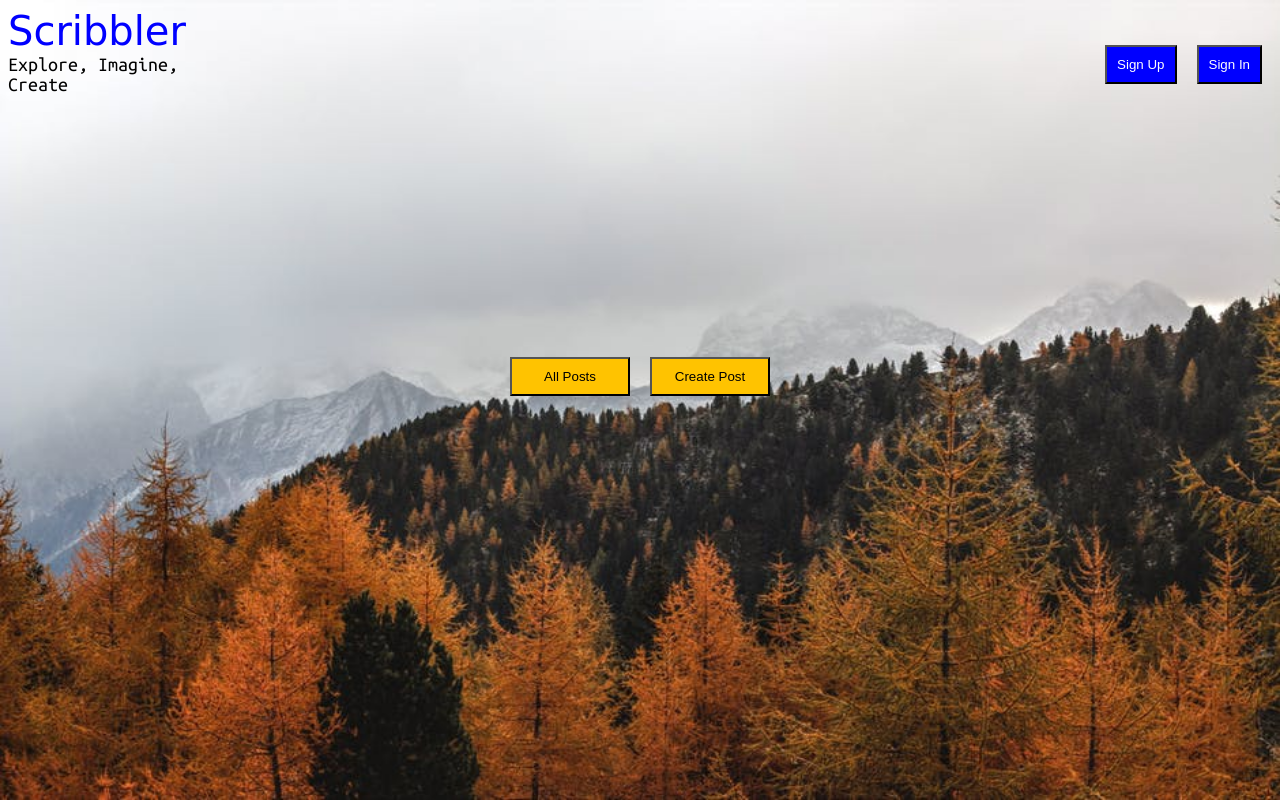
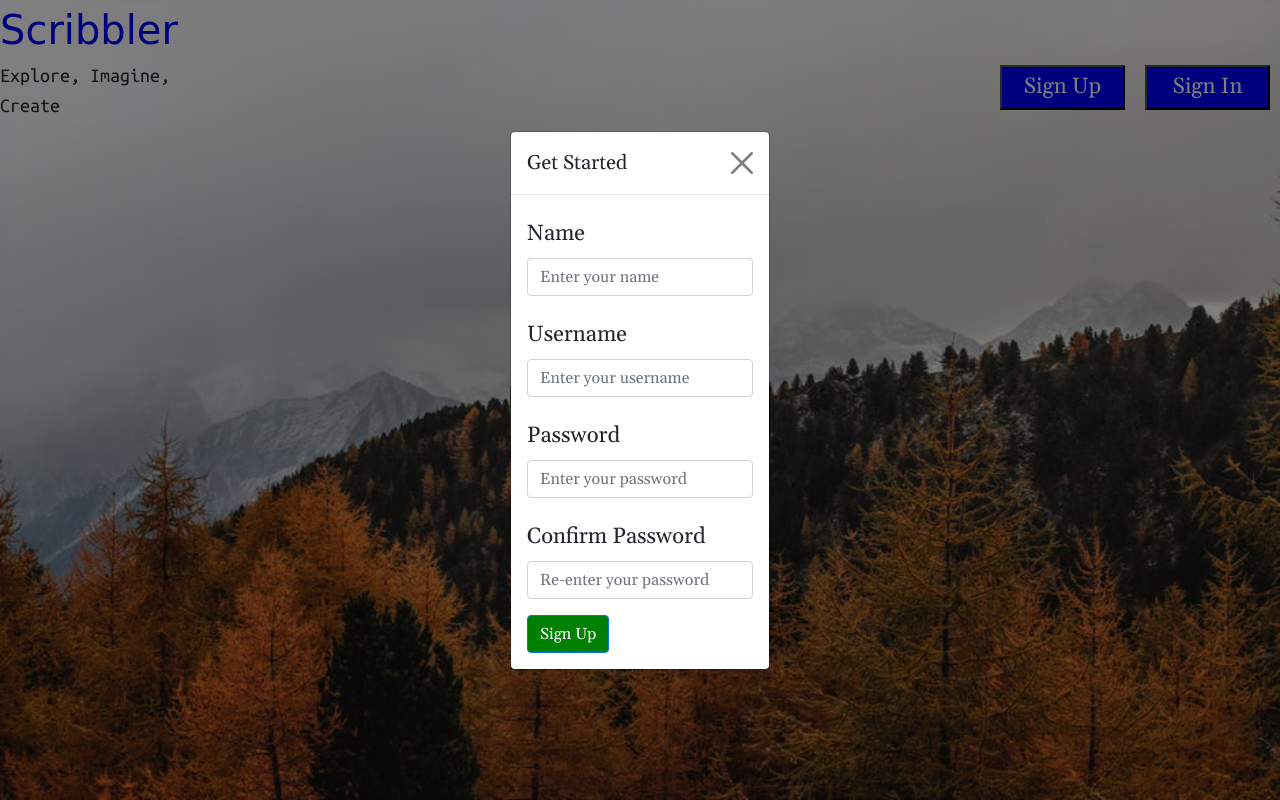
Before and after one commit to jyothsnamanchiraju/Master_Jyothsna_ScribblerProj_C6, a plain HTML site: page index.html in a window 1280 px wide. Both pictures are taken after a click on the button "Sign Up". Drawn offline with nearby package versions, Linux system fonts and the light colour scheme; a web font is replaced by a local one.

Commit message:
2nd commit
SignIn and SignUp modals added to index.html file.
Corresponding styles added to index.css

```diff
--- a/index.html
+++ b/index.html
@@ -7,12 +7,23 @@
     <!-- TODO: Include Google Fonts file here -->
     <link href='https://fonts.googleapis.com/css?family=Gelasio' rel='stylesheet'>
 
+    <!-- below is the font used for id #logo-->
     <link href="https://fonts.googleapis.com/css?family=Montez&display=swap" rel="stylesheet">
 
+    <!-- below is the font used for id #tag-line-->
     <link rel="preconnect" href="https://fonts.gstatic.com">
     <link href="https://fonts.googleapis.com/css2?family=Ubuntu+Mono&display=swap" rel="stylesheet">
 
+    <!-- including the style sheet index.css -->
     <link rel = "stylesheet" type = "text/css" href = "styles/index.css">
+
+    <!-- including the JavaScript index.js -->
+    <script src ="scripts/index.js"> </script>
+
+    <!-- including bootstrap-->
+    <link href="https://cdn.jsdelivr.net/npm/bootstrap@5.0.0-beta2/dist/css/bootstrap.min.css" rel="stylesheet" integrity="sha384-BmbxuPwQa2lc/FVzBcNJ7UAyJxM6wuqIj61tLrc4wSX0szH/Ev+nYRRuWlolflfl" crossorigin="anonymous">
+    <script src="https://cdn.jsdelivr.net/npm/bootstrap@5.0.0-beta2/dist/js/bootstrap.bundle.min.js" integrity="sha384-b5kHyXgcpbZJO/tY9Ul7kGkf1S0CWuKcCD38l8YkeH8z8QjE0GmW1gYU5S9FOnJ0" crossorigin="anonymous"></script>
+
 
     <style>
         body {
@@ -25,6 +36,7 @@
             background-size: 100% 100%;
         }
     </style>
+
 </head>
 
 <body>
@@ -35,8 +47,8 @@
         <p id ='tag-line'>Explore, Imagine, Create</p>
     </div>
     <div id="buttons-block">
-        <button class = "header-buttons">Sign Up</button>
-        <button class = "header-buttons">Sign In</button>
+        <button type="button" class = "header-buttons" data-bs-toggle="modal" data-bs-target="#signupModal" data-bs-whatever="@mdo">Sign Up</button>
+        <button type="button" class= "header-buttons"  data-bs-toggle="modal" data-bs-target="#signinModal" data-bs-whatever="@mdo">Sign In</button>
     </div>
 </div>
 
@@ -45,6 +57,83 @@
     <button class ="body-buttons">Create Post </button>
 </div>
 
+<!--Below is  the code for SignUp Modal  taken from bootstrap -->
+<div class="modal fade" id="signupModal" tabindex="-1" aria-labelledby="getStarted" aria-hidden="true">
+    <div class="modal-dialog modal-dialog-centered">
+
+        <div class="modal-dialog">
+            <div class="modal-content">
+                <div class="modal-header">
+                    <h5 class="modal-title" id="getStarted" style="justify-content:start">Get Started</h5>
+                    <button type="button" class="btn-close" data-bs-dismiss="modal" aria-label="Close"></button>
+                </div>
+                <div class="modal-body">
+                    <form>
+                        <div class="mb-3">
+                            <label for="name" class="col-form-label">Name</label>
+                            <input type="text" class="form-control" id="name" placeholder="Enter your name" required>
+                        </div>
+                        <div class="mb-3">
+                            <label for="username" class="col-form-label">Username</label>
+                            <input type="text" class="form-control" id="username" placeholder="Enter your username" required>
+                        </div>
+                        <div class="mb-3">
+                            <label for="password" class="col-form-label">Password</label>
+                            <input type="password" class="form-control" id="password1" placeholder="Enter your password" required>
+                        </div>
+                        <div class="mb-3">
+                            <label for="password" class="col-form-label">Confirm Password</label>
+                            <input type="password" class="form-control" id="password2" placeholder="Re-enter your password" required>
+                        </div>
+
+                       <button type="submit" class="btn btn-primary" style="background-color:green;  color:white; justify-content:center; align-items:center;">Sign Up</button>
+
+                    </form>
+                </div>
+
+            </div>
+        </div>
+    </div>
+</div>
+
+<!--End of SignUp Modal  -->
+
+<!-- Below is the code for signin modal -->
+<div class="modal fade" id="signinModal" tabindex="-1" aria-labelledby="getStarted" aria-hidden="true">
+    <div class="modal-dialog modal-dialog-centered">
+
+        <div class="modal-dialog">
+            <div class="modal-content">
+                <div class="modal-header">
+                    <h5 class="modal-title" id="welcomeback" style="justify-content:start">Welcome Back!</h5>
+                    <button type="button" class="btn-close" data-bs-dismiss="modal" aria-label="Close"></button>
+                </div>
+                <div class="modal-body">
+                    <form>
+                        <div class="mb-3">
+                            <label for="username" class="col-form-label">Username</label>
+                            <input type="text" class="form-control" id="username" placeholder="Enter your username" required>
+                        </div>
+                        <div class="mb-3">
+                            <label for="password" class="col-form-label">Password</label>
+                            <input type="password" class="form-control" id="password1" placeholder="Enter your password" required>
+                        </div>
+
+                        <button type="submit" class="btn btn-primary" style="background-color:green;  color:white; justify-content:center; align-items:center;">Sign In</button>
+                        <div>
+                            <h6>Not a member?</h6> <a onclick='closesigninmodal()' data-bs-toggle="modal" data-bs-target="#signupModal" data-bs-whatever="@mdo"> Sign Up</a>
+                        </div>
+                    </form>
+                </div>
+
+            </div>
+        </div>
+    </div>
+</div>
+
+<!-- end of signin modal -->
+
+
 </body>
 
 </html>
--- /dev/null
+++ b/scripts/index.js
@@ -0,0 +1,4 @@
+/*This JS file is associated with index.html*/
+function closesigninmodal(){
+    document.getElementById('signinModal').setAttribute('style','display:none');
+}
--- a/styles/index.css
+++ b/styles/index.css
@@ -38,7 +38,8 @@
     background-color: blue;
     color: white;
     margin: 10px;
-    padding: 10px;
+    padding: 4px;
+    width: 125px;
 }
 
 
@@ -57,5 +58,6 @@
     margin: 10px;
     padding: 10px;
     width: 120px;
+    font-size: large;
 
 }
```
Also changed, not shown: scripts/common.js (added), styles/common.css (added).
